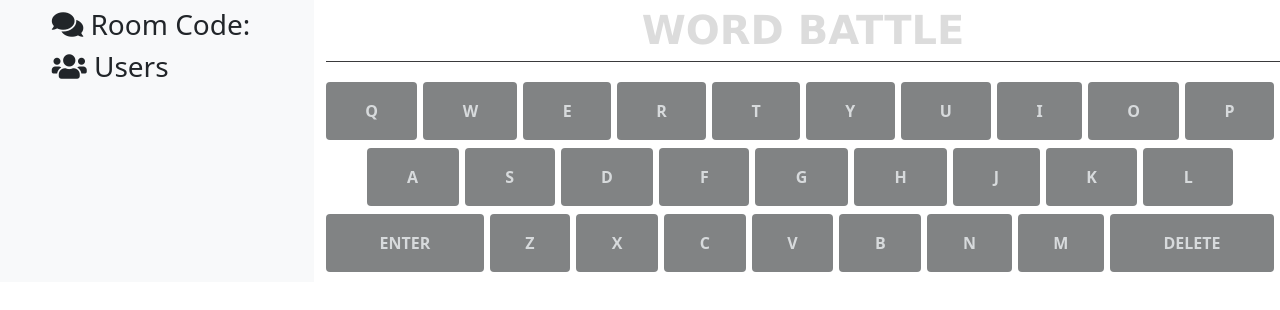
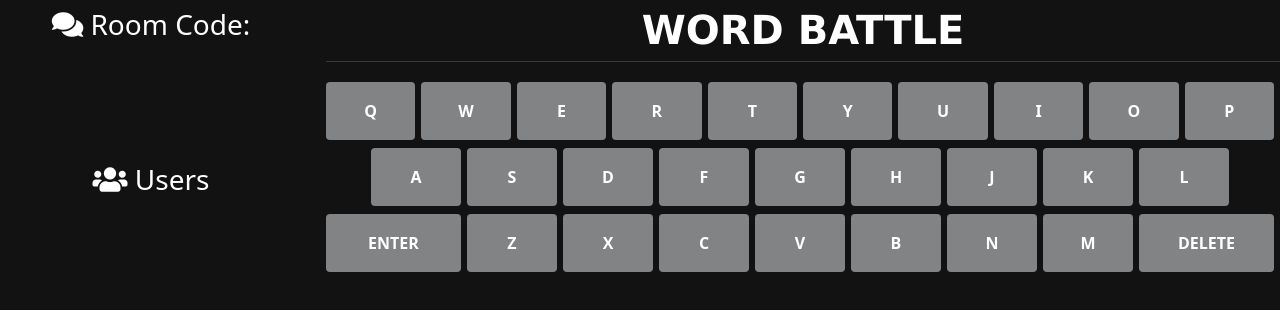
Before and after one commit to Natu09/WordBattle, a website: page public/woordle.html in a window 1280 px wide. Drawn offline with nearby package versions, Linux system fonts and the light colour scheme.

Commit message:
dark themed

```diff
--- a/public/css/woordlestyle.css
+++ b/public/css/woordlestyle.css
@@ -5,6 +5,7 @@
 
 html,
 body {
+  background-color: #121213;
   height: 100%;
   font-family: "Lucida Sans", "Lucida Sans Regular", "Lucida Grande",
     "Lucida Sans Unicode", Geneva, Verdana, sans-serif;
@@ -23,13 +24,17 @@ header {
 }
 
 .title {
-  color: gainsboro;
+  color: #ffffff;
   font-size: 2.5rem;
   font-weight: bold;
   margin: 0.4rem 0 0.4rem 0;
   text-align: center;
   font-family: "Lucida Sans", "Lucida Sans Regular", "Lucida Grande",
     "Lucida Sans Unicode", Geneva, Verdana, sans-serif;
+}
+
+.game-sidebar {
+  color: #ffffff;
 }
 
 #board-container {
@@ -46,20 +51,6 @@ header {
   grid-gap: 5px;
   padding: 10px;
   box-sizing: border-box;
-}
-
-.square {
-  border: 2px solid rgb(58, 58, 60);
-  min-width: 60px;
-  min-height: 60px;
-  font-size: 50px;
-  font-weight: bold;
-  color: gainsboro;
-  text-transform: uppercase;
-
-  display: flex;
-  justify-content: center;
-  align-items: center;
 }
 
 #keyboard-container {
@@ -79,21 +70,25 @@ header {
   font-weight: bold;
   border: 0;
   padding: 0;
+  margin: 0 6px 0 0;
   height: 58px;
+  border-radius: 4px;
   cursor: pointer;
-  background-color: rgb(129, 131, 132);
-  color: rgb(215, 218, 220);
-  flex-grow: 1;
+  user-select: none;
+  background-color: #818384;
+  color: #ffffff;
+  flex: 1;
+  display: flex;
+  justify-content: center;
+  align-items: center;
   text-transform: uppercase;
-  margin-right: 6px;
-  border-radius: 4px;
-  user-select: none;
+  -webkit-tap-highlight-color: rgba(0, 0, 0, 0.3);
 }
 
 .keyboard-row button.wide-button {
-  flex-grow: 1.5;
+  flex: 1.5;
 }
 
 .spacer-half {
-  flex-grow: 0.5;
+  flex: 0.5;
 }
--- a/public/woordle.html
+++ b/public/woordle.html
@@ -21,15 +21,13 @@
   </head>
 
 
-  <body>
+  <body style="background-color: #121213;">
     <div class="row">
-      <div class="col-3 navbar navbar-light bg-light flex-column">
-        <div class="game-sidebar">
+      <div class="game-sidebar col-3 navbar flex-column">
           <h3><i class="fas fa-comments"></i> Room Code:</h3>
           <h2 id="room-coded"></h2>
           <h3><i class="fas fa-users"></i> Users</h3>
           <ul id="users"></ul>
-        </div>
       </div>
 
       <div class="col-9">
```
